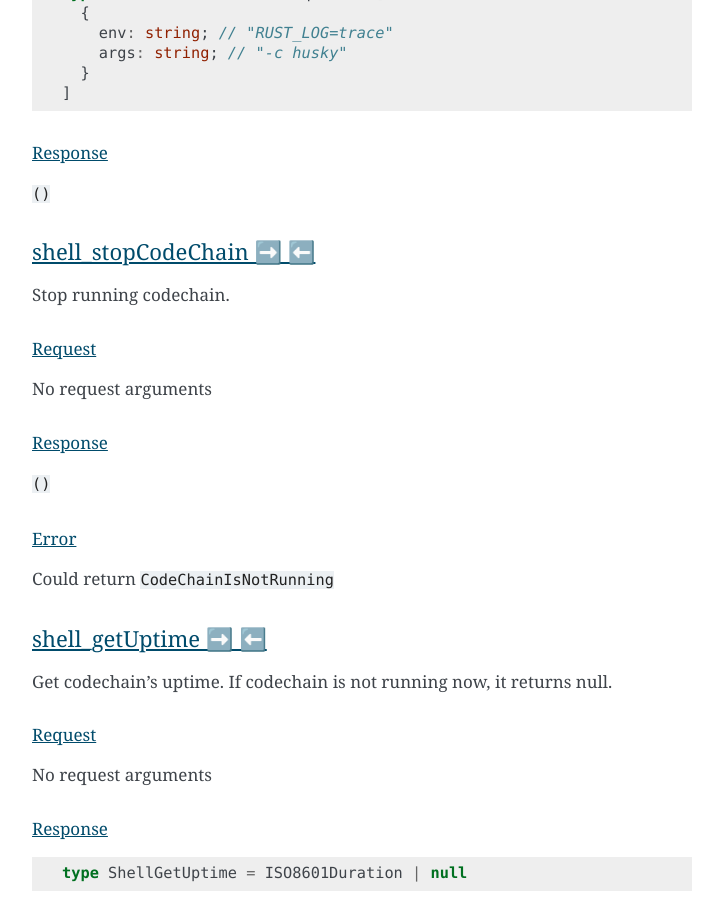
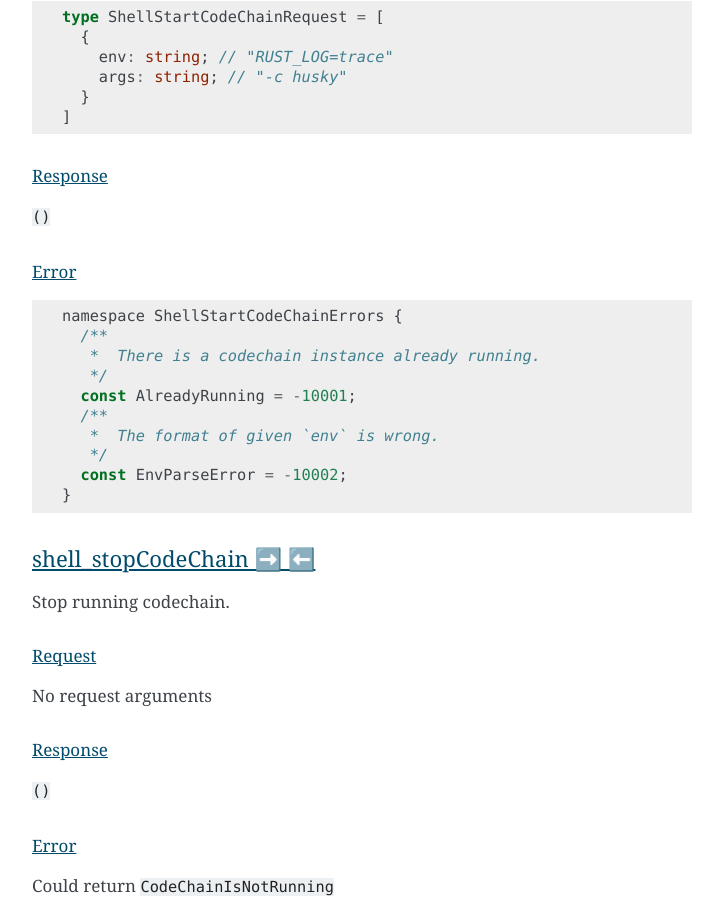
Before and after one commit to CodeChain-io/codechain-dashboard, a Sphinx documentation site: the page built from doc/source/index.rst, in a window 1280 px wide and 900 px high, scrolled down 7748 px. Shown: the whole window, without its empty margins (388-1111 px from the left). Built offline with Sphinx 7.4.7, drawn with Linux system fonts in a browser that asks for light colours.

Commit message:
Update index.rst

```diff
--- a/doc/source/index.rst
+++ b/doc/source/index.rst
@@ -312,6 +312,23 @@ Response
 """""""""
 
 ``()``
+
+
+Error
+"""""""
+
+::
+
+  namespace ShellStartCodeChainErrors {
+    /**
+     *  There is a codechain instance already running.
+     */
+    const AlreadyRunning = -10001;
+    /**
+     *  The format of given `env` is wrong.
+     */
+    const EnvParseError = -10002;
+  }
 
 
 shell_stopCodeChain ➡️ ⬅️
```
